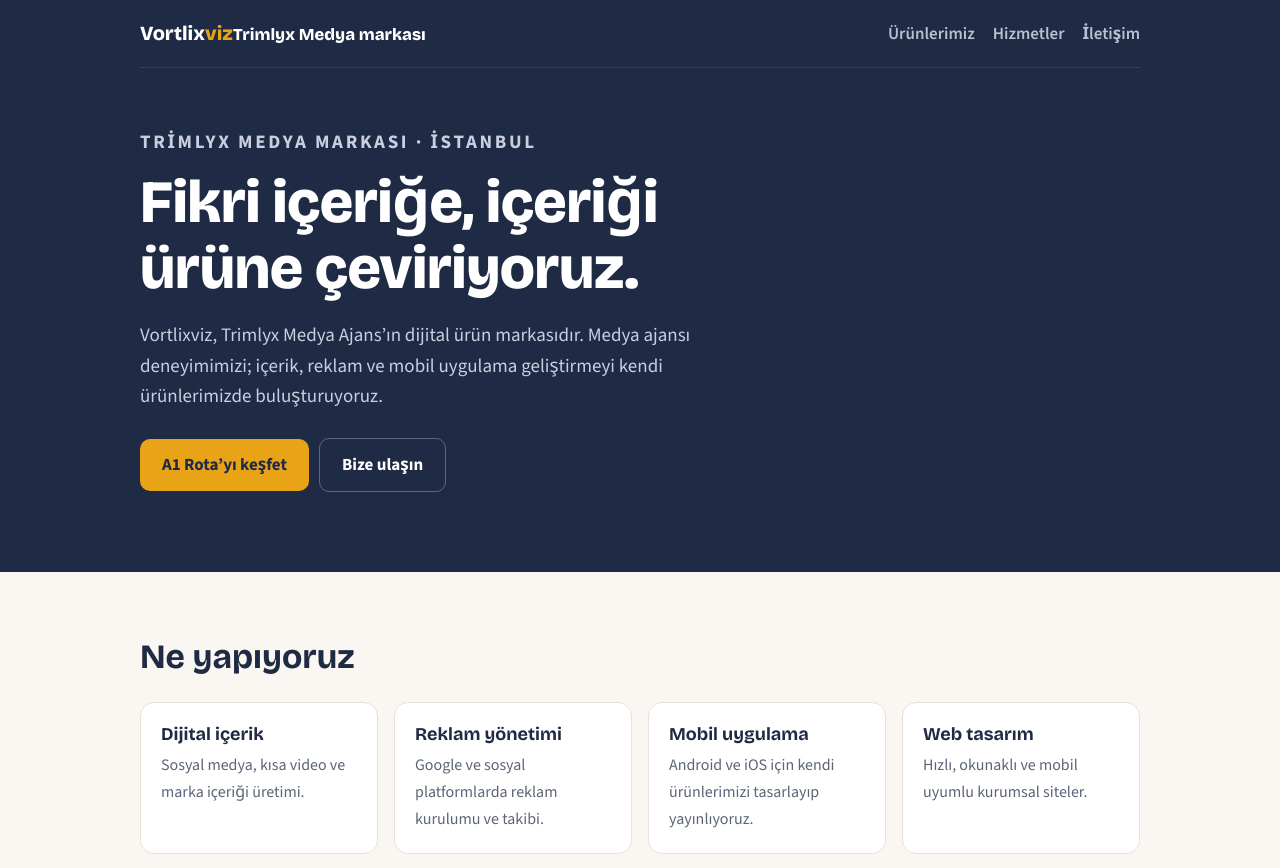
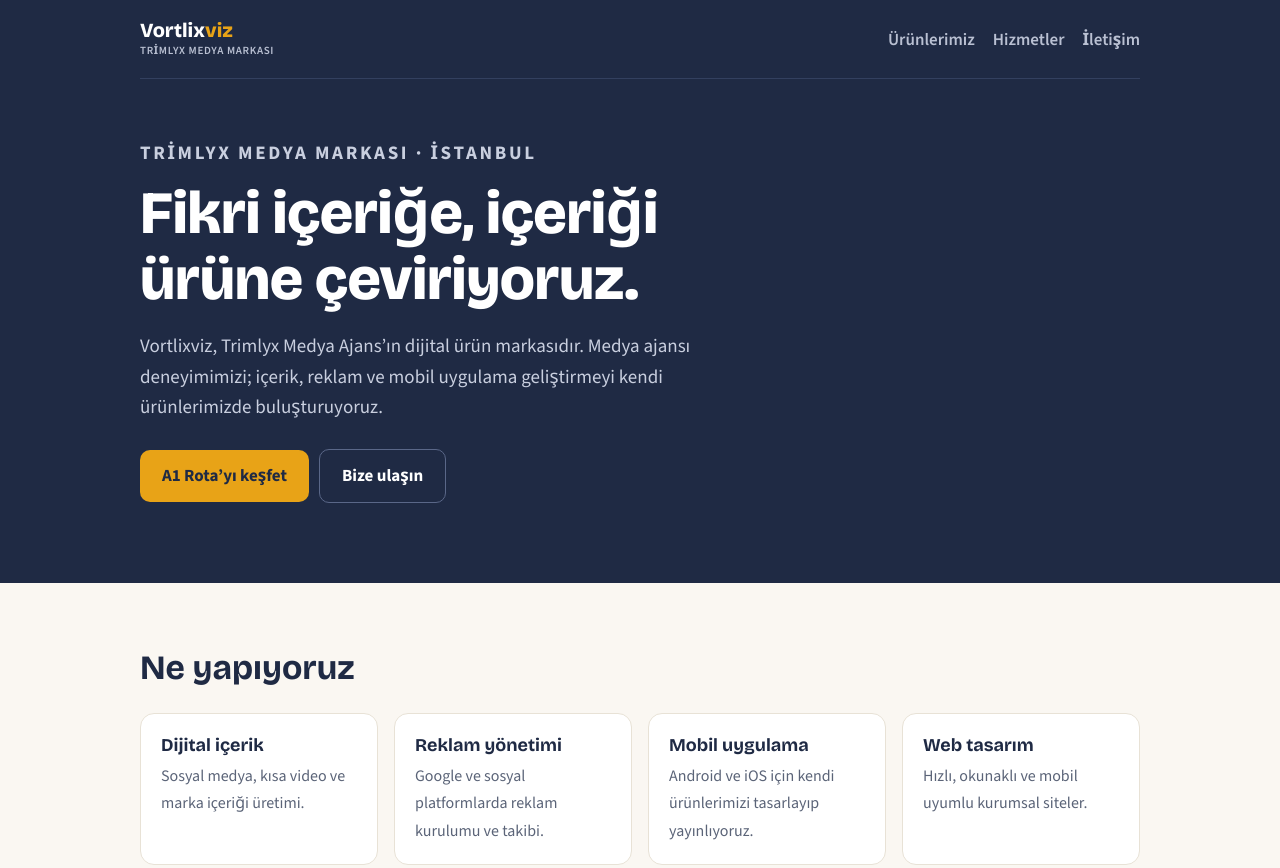
Before and after one commit to TrimlyxMedia/a1rota, a plain HTML site: page index.html in a window 1280 px wide. Shown: the top 868 px of the page. Drawn offline with nearby package versions, Linux system fonts and the light colour scheme.

Commit message:
Add styles for brand small text in navigation

```diff
--- a/style.css
+++ b/style.css
@@ -68,3 +68,6 @@ a { color: inherit; }
 .site-foot { background: #141A2A; color: #AEB5C8; padding: 36px 0; font-size: 14px; }
 .site-foot .in { max-width: 1040px; margin: 0 auto; padding-inline: 20px; } .site-foot a { color: #fff; }
 @media (max-width: 760px) { .product { grid-template-columns: 1fr; } .hero-body { padding: 44px 0 56px; } .sec { padding: 44px 0; } }
+
+nav .brand small { display:block; font:600 11px/1.3 var(--body); letter-spacing:.06em; text-transform:uppercase; color:var(--sub); margin-top:4px; }
+.site-hero nav .brand small { color:#B9C0D2; }
```
